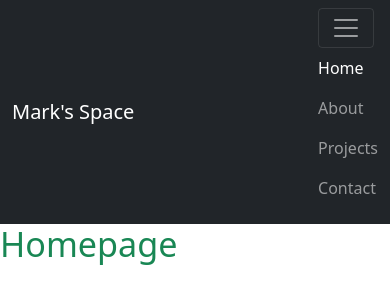
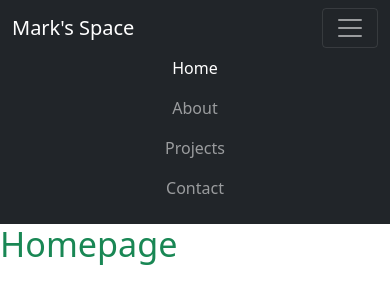
Before and after one commit to markj0hnst0n/marks-portfolio, a Django app: page / in a window 390 px wide, after a click that opens the changed part. Shown: the top 304 px of the page. Run offline with Django 3.2, Linux system fonts and the light colour scheme.

Commit message:
navbar layout complete

```diff
--- a/templates/base.html
+++ b/templates/base.html
@@ -36,11 +36,26 @@
       <nav class="navbar navbar-expand-lg navbar-dark bg-dark">
         <div class="container-fluid">
           <a class="navbar-brand" href="#">Mark's Space</a>
-          <div class="align-items-end">
             <button class="navbar-toggler" type="button" data-bs-toggle="collapse" data-bs-target="#navbarSupportedContent" aria-controls="navbarSupportedContent" aria-expanded="false" aria-label="Toggle navigation">
               <span class="navbar-toggler-icon"></span>
             </button>
             <div class="collapse navbar-collapse" id="navbarSupportedContent">
+              <ul class="navbar-nav d-lg-none me-auto mb-2 mb-lg-0 text-center">
+                <li class="nav-item">
+                  <a class="nav-link active" aria-current="page" href="#">Home</a>
+                </li>
+                <li class="nav-item">
+                  <a class="nav-link" href="#">About</a>
+                </li>
+                <li class="nav-item">
+                  <a class="nav-link" href="#">Projects</a>
+                </li>
+                <li class="nav-item">
+                  <a class="nav-link" href="#">Contact</a>
+                </li>
+              </ul>
+            </div>
+            <div class="d-none d-lg-block">
               <ul class="navbar-nav me-auto mb-2 mb-lg-0">
                 <li class="nav-item">
                   <a class="nav-link active" aria-current="page" href="#">Home</a>
@@ -56,7 +71,6 @@
                 </li>
               </ul>
             </div>
-          </div>
         </div>
       </nav>
     </header>
```
